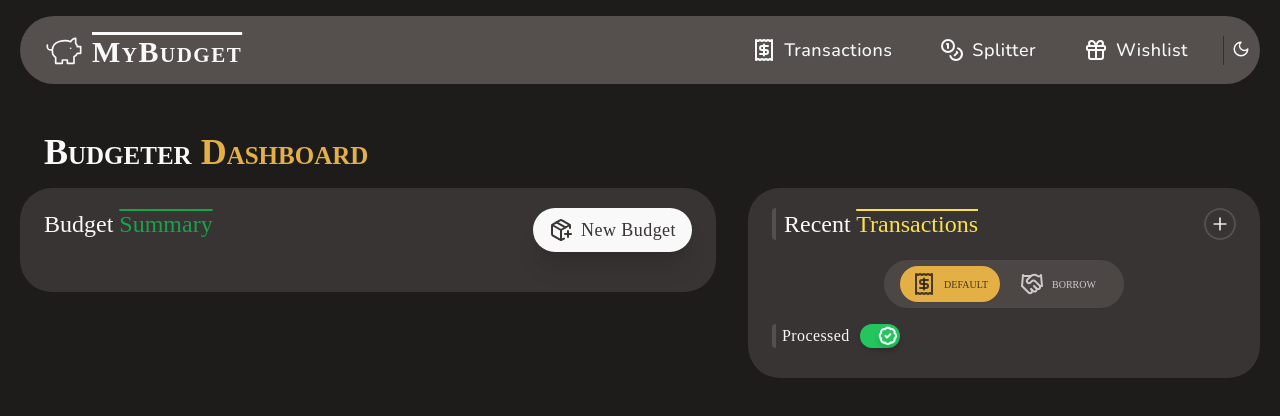
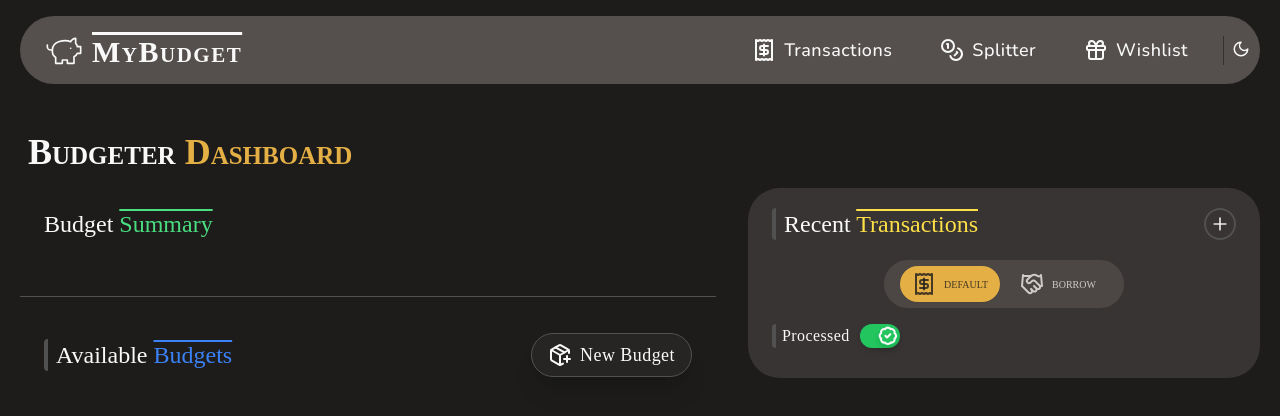
Before and after one commit to maateh/budgeter, a React (Vite) app: page / in a window 1280 px wide. Shown: the top 416 px of the page. Built offline with nearby package versions, Linux system fonts and the light colour scheme; a web font is replaced by a local one.

Commit message:
style: redesign home page

```diff
--- /dev/null
+++ b/src/components/shared/budget/BudgetList.tsx
@@ -0,0 +1,24 @@
+// components
+import BudgetPreview from "@/components/shared/budget/BudgetPreview"
+
+// hooks
+import { useGetBudgets, /*useGetBudgetsWithTransactions*/ } from "@/lib/react-query/queries"
+
+const BudgetList = () => {
+  // const { data: budgets, isLoading } = useGetBudgetsWithTransactions() // TODO: implement
+  const { data: budgets, isLoading } = useGetBudgets()
+
+  return !isLoading && budgets ? (
+    <ul className="flex flex-wrap justify-around gap-x-6 gap-y-4">
+      {budgets.map((budget) => (
+        <li className="flex-1 w-full sm:min-w-72 max-w-lg"
+          key={budget.id}
+        >
+          <BudgetPreview budget={budget} />
+        </li>
+      ))}
+    </ul>
+  ) : <>Loading...</> // TODO: skeleton
+}
+
+export default BudgetList
--- /dev/null
+++ b/src/components/shared/budget/Budgets.tsx
@@ -0,0 +1,40 @@
+import { useLocation, useNavigate } from "react-router-dom"
+
+// icons
+import { PackagePlus } from "lucide-react"
+
+// shadcn
+import { Button } from "@/components/ui/button"
+
+// components
+import BudgetList from "@/components/shared/budget/BudgetList"
+
+const Budgets = () => {
+  const navigate = useNavigate()
+  const location = useLocation()
+
+  return (
+    <>
+      <div className="mb-5 flex flex-wrap justify-between items-center gap-x-4 gap-y-2.5">
+        <h2 className="pl-2 border-l-4 rounded">
+          Available <span className="text-blue-600 dark:text-blue-500 overline">Budgets</span>
+        </h2>
+
+        <Button className="ml-auto bg-primary/40 icon-wrapper"
+          variant="outline"
+          size="lg"
+          onClick={() => navigate('/budgets/create', {
+            state: { background: location }
+          })}
+        >
+          <PackagePlus />
+          <span>New Budget</span>
+        </Button>
+      </div>
+
+      <BudgetList />
+    </>
+  )
+}
+
+export default Budgets
--- a/src/globals.css
+++ b/src/globals.css
@@ -121,7 +121,7 @@
 
 @layer components {
   .layout-rounded {
-    @apply rounded-[2rem] px-6 py-5;
+    @apply rounded-[2rem] section-wrapper;
   }
 }
 
@@ -131,6 +131,9 @@
   }
   .page-wrapper {
     @apply mx-5 my-4;
+  }
+  .section-wrapper {
+    @apply h-fit px-6 py-5;
   }
 
   /* TOGGLE */
--- a/src/layouts/_root/pages/home/Home.tsx
+++ b/src/layouts/_root/pages/home/Home.tsx
@@ -1,22 +1,28 @@
+// shadcn
+import { Separator } from "@/components/ui/separator"
+
 // components
+import Budgets from "@/components/shared/budget/Budgets"
 import Transactions from "@/components/shared/transaction/Transactions"
 import BudgetSummary from "./components/BudgetSummary"
 
 const Home = () => {
   return (
     <div className="page-wrapper">
-      <h1 className="ml-6">
+      <h1 className="ml-2">
         Budgeter <span className="text-accent">Dashboard</span>
       </h1>
 
       <div className="w-full flex flex-col justify-between gap-x-8 gap-y-10 md:flex-row">
-        <div className="flex-1 w-full min-w-64 flex flex-col gap-y-10 md:min-w-80 md:max-w-4xl">
-          <section className="w-full layout-rounded bg-primary">
+        <div className="flex-1 w-full min-w-64 flex flex-col gap-y-4 md:min-w-80 md:max-w-4xl">
+          <section className="w-full section-wrapper">
             <BudgetSummary />
           </section>
 
-          <section className="w-full">
-            {/* <Budgets /> TODO: implement */}
+          <Separator />
+
+          <section className="w-full section-wrapper">
+            <Budgets />
           </section>
         </div>
 
--- a/src/layouts/_root/pages/home/components/BudgetSummary.tsx
+++ b/src/layouts/_root/pages/home/components/BudgetSummary.tsx
@@ -1,28 +1,10 @@
-import { useLocation, useNavigate } from "react-router-dom"
-
-// icons
-import { PackagePlus } from "lucide-react"
-
-// shadcn
-import { Button } from "@/components/ui/button"
-
 const BudgetSummary = () => {
-  const navigate = useNavigate()
-  const location = useLocation()
-
   return (
     <>
       <div className="mb-5 flex justify-between">
-        <h2>Budget <span className="text-green-600 overline">Summary</span></h2>
-        <Button className="flex items-center gap-x-2"
-          size="lg"
-          onClick={() => navigate('/budgets/create', {
-            state: { background: location }
-          })}
-        >
-          <PackagePlus />
-          <span>New Budget</span>
-        </Button>
+        <h2>
+          Budget <span className="text-green-700 dark:text-green-400 overline">Summary</span>
+        </h2>
       </div>
     </>
   )
```
